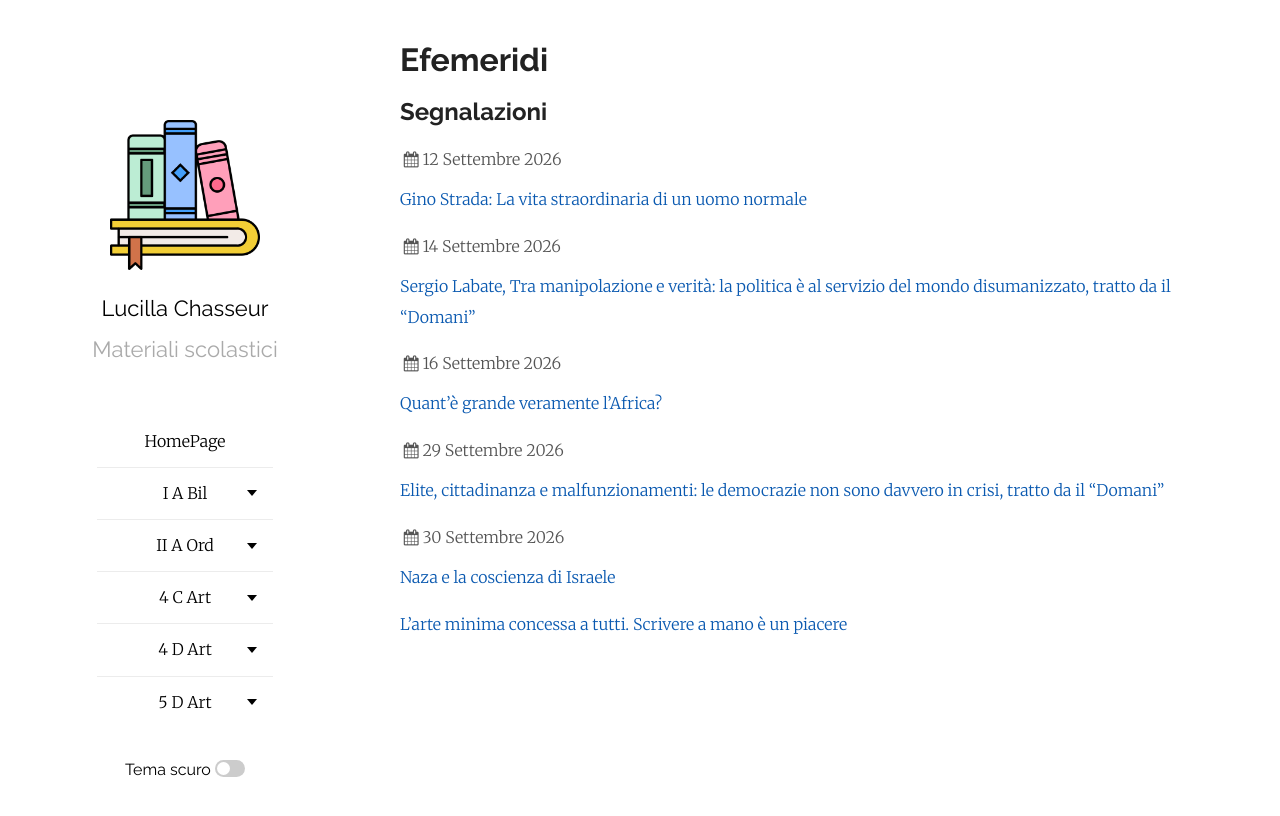
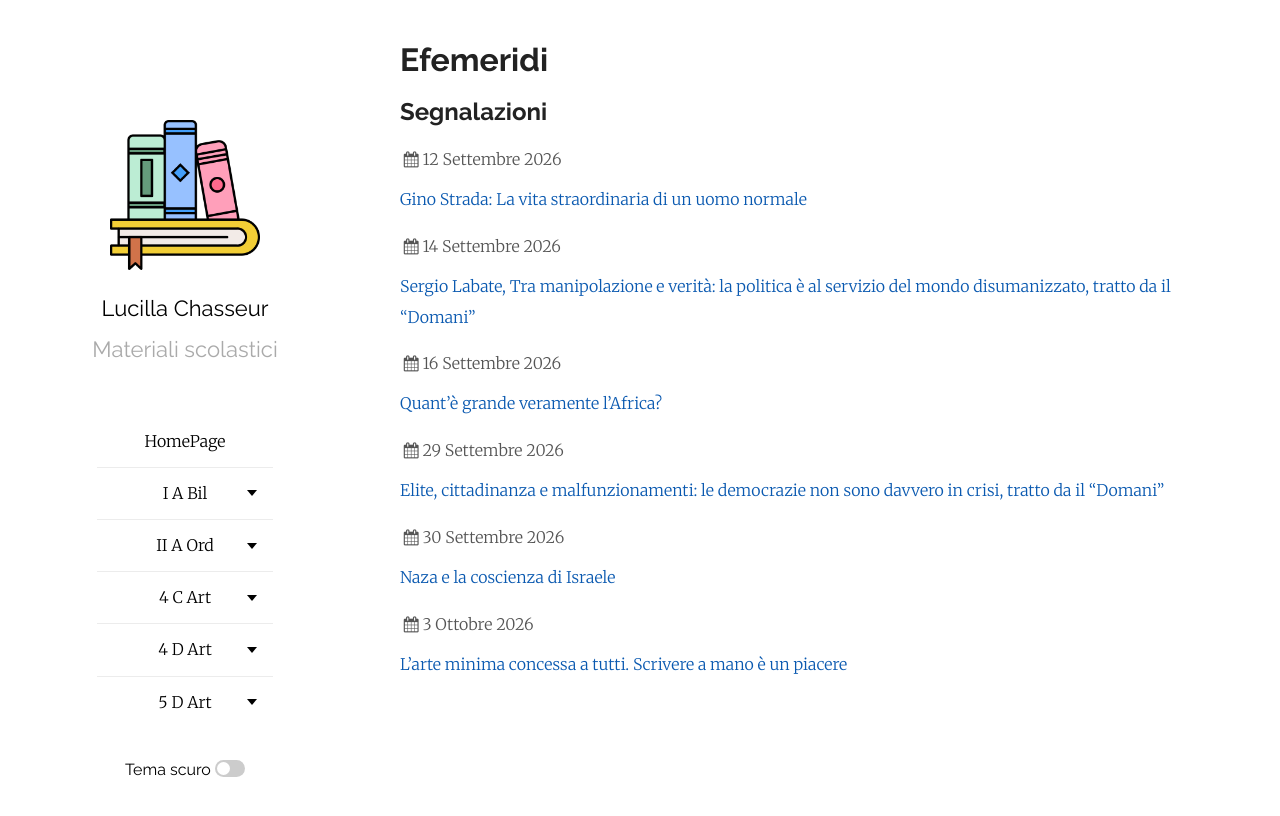
Before and after one commit to efemeridi/efemeridi.github.io, a Jekyll site: the page built from index.md, in a window 1280 px wide. Shown: the top 816 px of the page. Built offline with Jekyll 4.4.1, drawn with Linux system fonts in a browser that asks for light colours; our own code applies the rules of GitHub Pages for plain Markdown files.

Commit message:
Add new post date and link to index.md

```diff
--- a/index.md
+++ b/index.md
@@ -26,4 +26,6 @@ layout: page
 
 [Naza e la coscienza di Israele](https://www.internazionale.it/podcast/ilmondo/la-sentenza-sull-omicidio-di-giulio-regeni-apre-nuovi-scenari-naza-e-la-coscienza-di-israele)
 
+<div class="post-date"><i class="icon-calendar"></i>3 Ottobre 2026</div>
+
 [L'arte minima concessa a tutti. Scrivere a mano è un piacere](/materiali/segnalazioni/04_scrivere_a_mano_domani_3_ottobre.pdf/)
```
